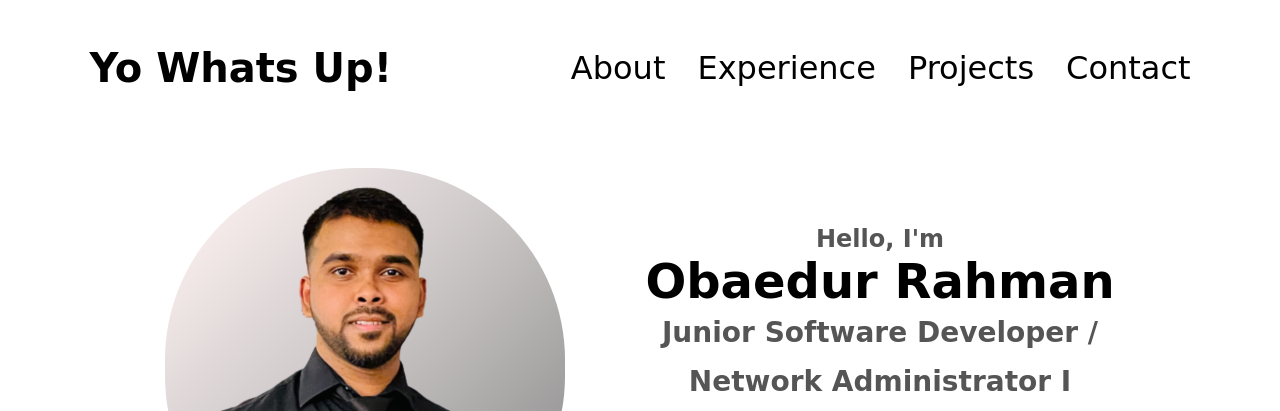
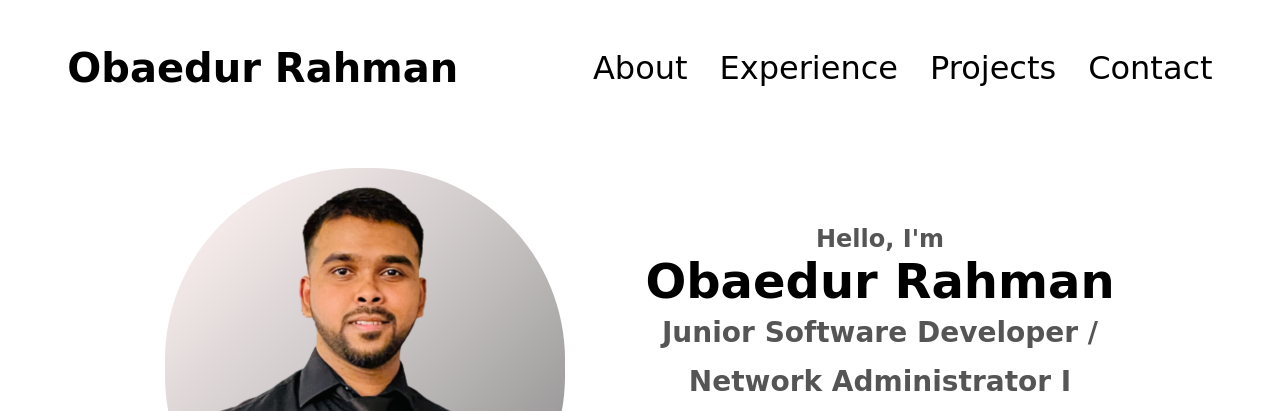
Before and after one commit to rahmo37/html-css-js-portfolio, a plain HTML site: page index.html in a window 1280 px wide. Shown: the top 411 px of the page. Drawn offline with Linux system fonts and the light colour scheme; a web font is replaced by a local one.

Commit message:
Changing it back again

```diff
--- a/index.html
+++ b/index.html
@@ -9,7 +9,7 @@
   </head>
   <body>
     <nav id="desktop-nav">
-      <div class="logo">Yo Whats Up!</div>
+      <div class="logo">Obaedur Rahman</div>
       <div>
         <ul class="nav-links">
           <li><a href="#about">About</a></li>
```
